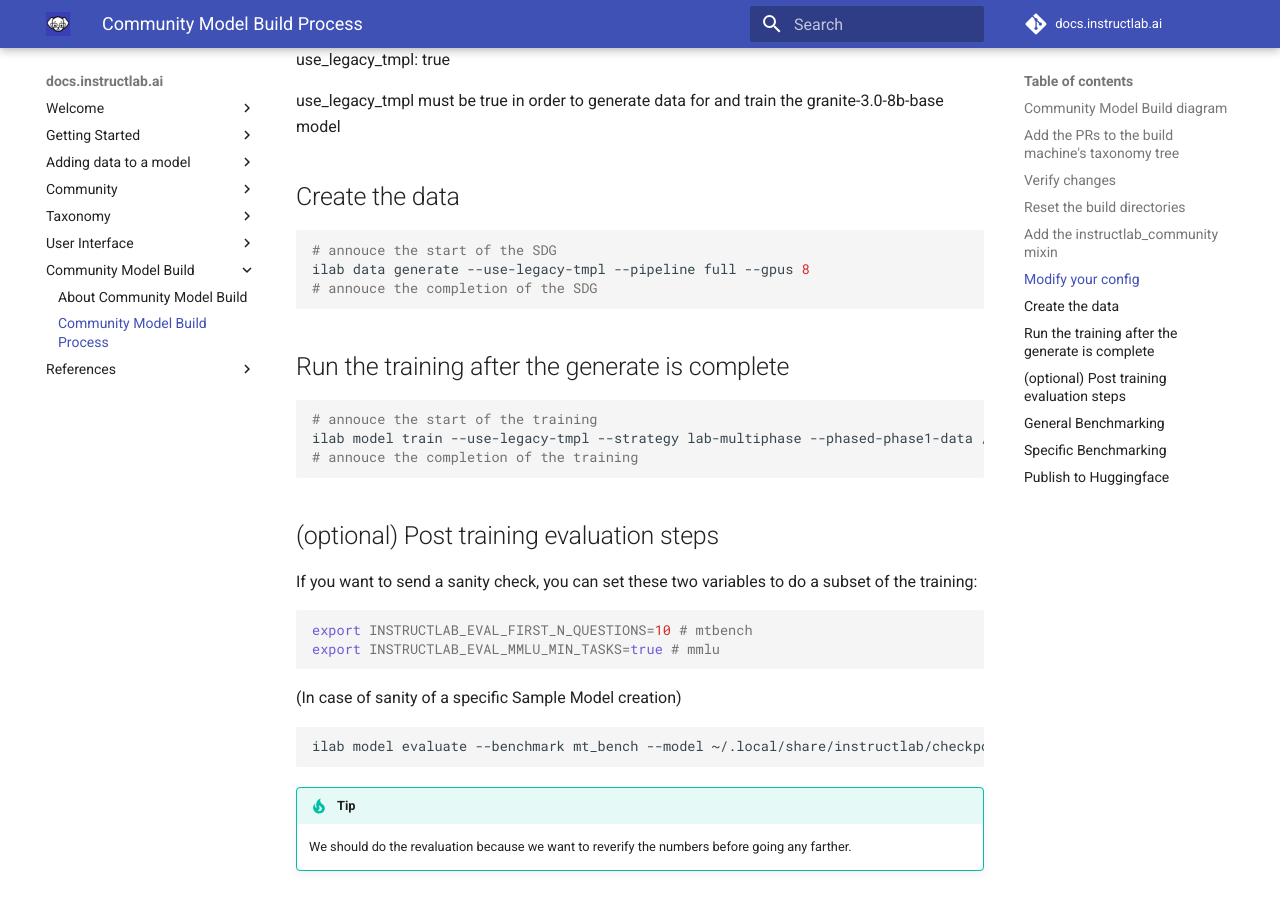
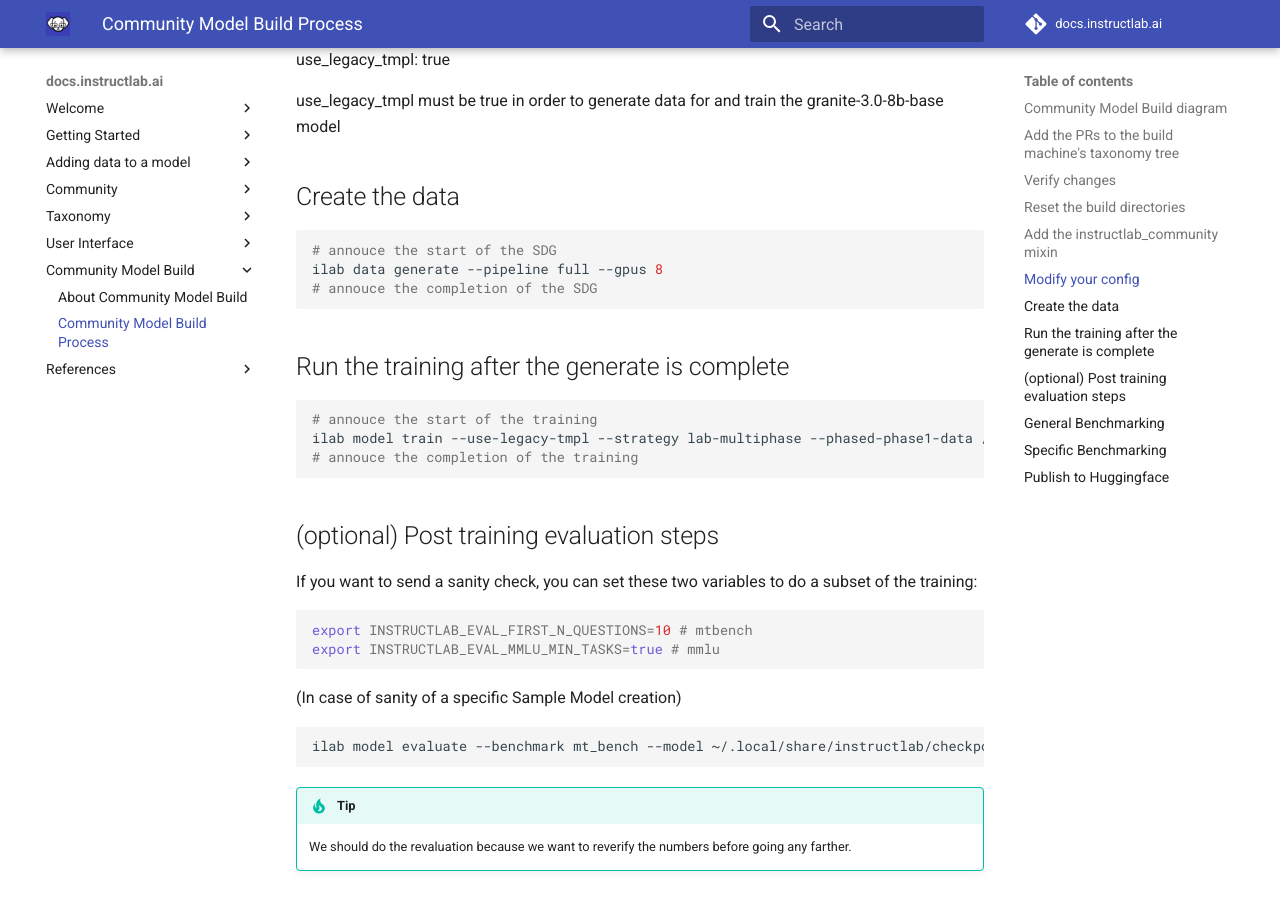
Before and after one commit to instructlab/docs.instructlab.ai, an MkDocs documentation site: the page built from docs/cmb/build_process.md, in a window 1280 px wide and 900 px high, scrolled down 2433 px. Built offline with MkDocs 1.6.1 and Material for MkDocs 9.7.7, drawn with Linux system fonts in a browser that asks for light colours; comment, search, counter and statistics services are not loaded.

Commit message:
Update docs/cmb/build_process.md
Co-authored-by: Charlie Doern <charlie@doern.me>
Signed-off-by: JJ Asghar <awesome@ibm.com>

````diff
--- a/docs/cmb/build_process.md
+++ b/docs/cmb/build_process.md
@@ -87,7 +87,7 @@
 ## Create the data
 ```bash
 # annouce the start of the SDG
-ilab data generate --use-legacy-tmpl --pipeline full --gpus 8
+ilab data generate --pipeline full --gpus 8
 # annouce the completion of the SDG
 ```
 
````
